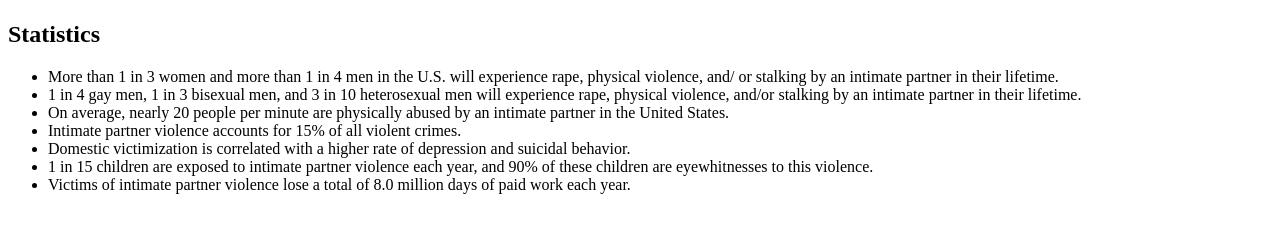
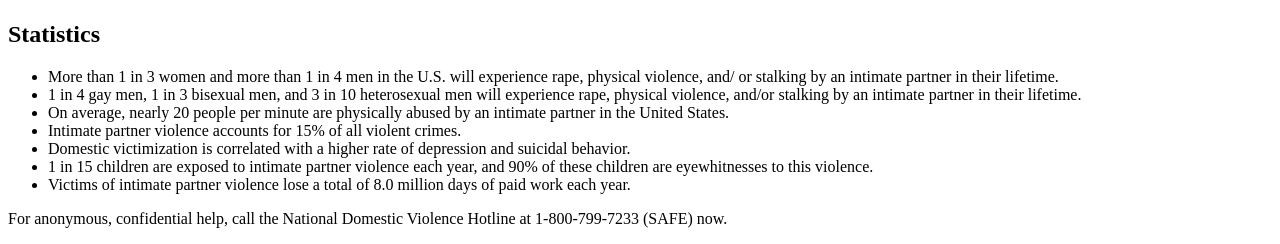
Before and after one commit to conukogu/Justice, a plain HTML site: page about.html in a window 1280 px wide. Shown: the part 1001-1245 px from the top of the page. Before the commit the page ends 1211 px from the top, so only its background shows below. Drawn offline with Linux system fonts and the light colour scheme.

Commit message:
added help info

```diff
--- a/about.html
+++ b/about.html
@@ -79,5 +79,12 @@
         </li>
       </ul>
     </aside>
+
+    <aside class="tip">
+      <p>
+        For anonymous, confidential help, call the National Domestic Violence
+        Hotline at 1-800-799-7233 (SAFE) now.
+      </p>
+    </aside>
   </body>
 </html>
```
